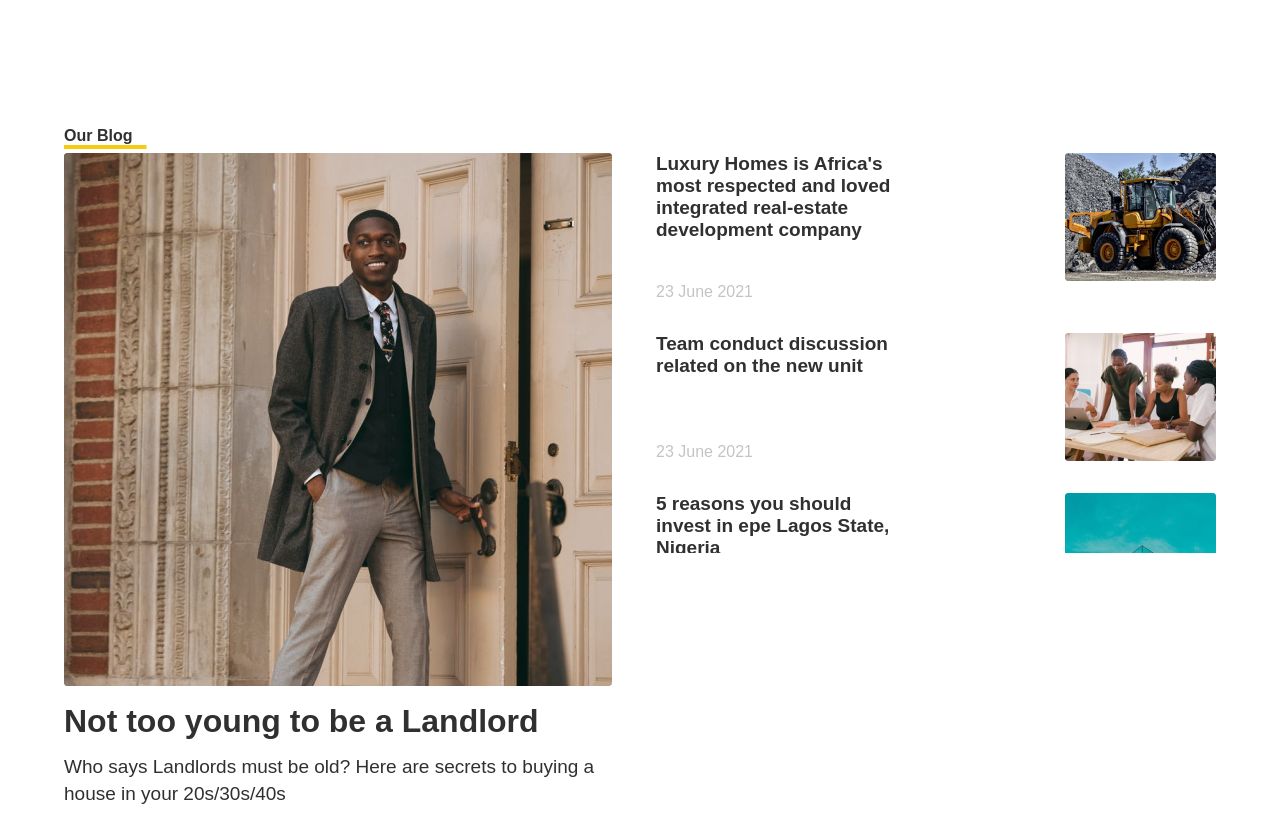
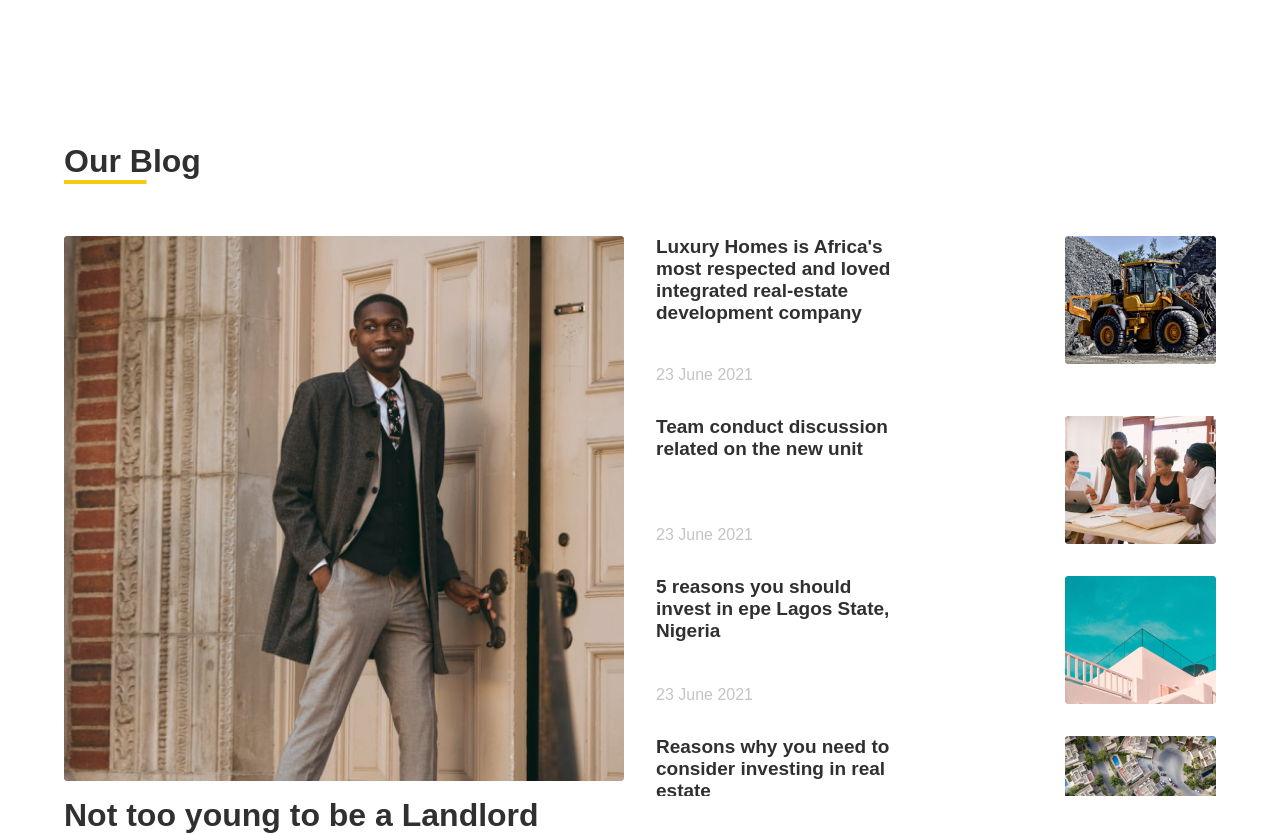
Before and after one commit to temiye18/luxury-homes, a React (Create React App) app: page / in a window 1280 px wide. Shown: the part 3000-3835 px from the top of the page. Built offline with nearby package versions, Linux system fonts and the light colour scheme; the HTML template or start-up script is replaced by a standard one.

Commit message:
minor update

```diff
--- a/src/components/Blog/Blog.module.css
+++ b/src/components/Blog/Blog.module.css
@@ -1,5 +1,5 @@
 .blog__header h3 {
-  font-size: 1rem;
+  font-size: 2rem;
   font-weight: 600;
   margin-bottom: -10px;
 }
@@ -9,11 +9,12 @@
   grid-template-columns: repeat(auto-fit, minmax(300px, 1fr));
   justify-content: start;
   gap: 2rem;
-  /* place-items: center; */
+  margin-top: 3rem;
 }
 
 .blog__item1 img {
   margin-bottom: -30px;
+  width: 100%;
 }
 
 @media (max-width: 702px) {
@@ -44,7 +45,7 @@
 /* BLOG ITEM */
 .blog__item2 {
   justify-self: start;
-  max-height: 50vh;
+  max-height: 70vh;
   overflow-y: scroll;
 }
 .blog__list {
```
